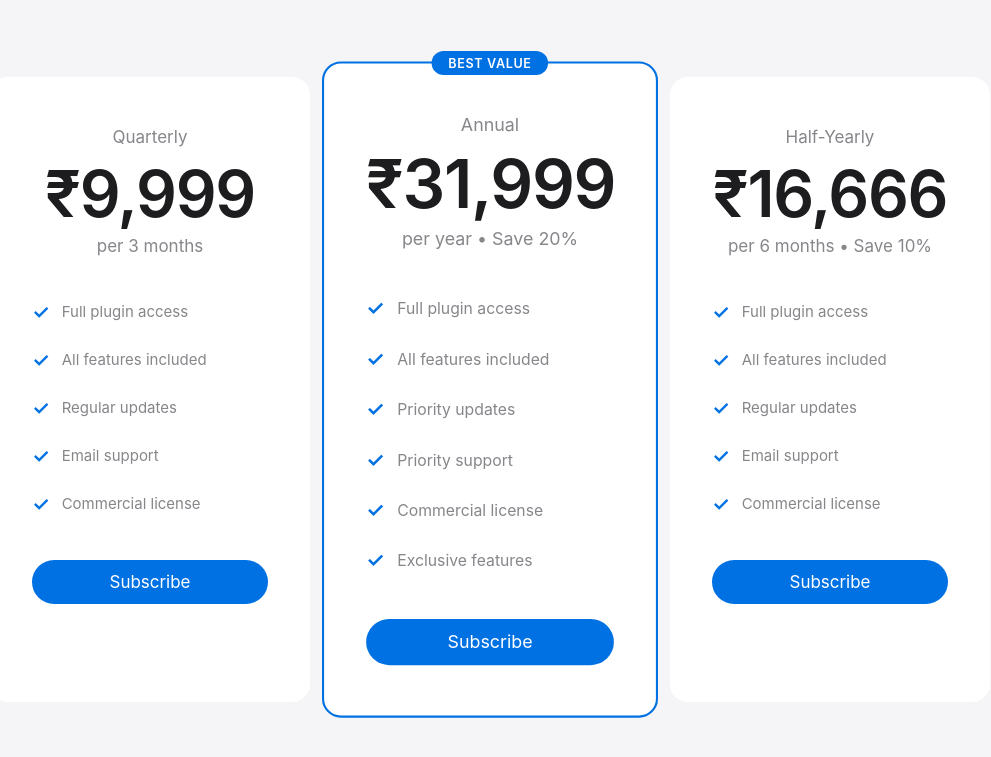
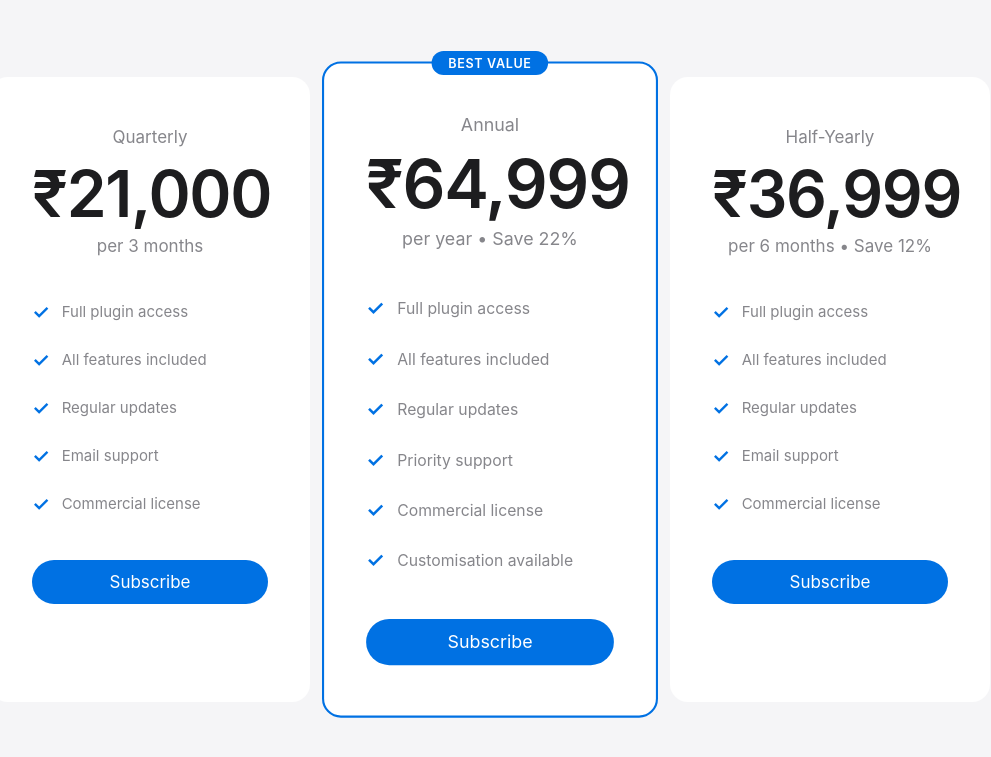
Before and after one commit to msh3d/mshchat, a plain HTML site: page plugin1.html in a window 1280 px wide. Shown: the part 2387-3144 px from the top of the page, without its empty margins (150-1141 px from the left). Drawn offline with Linux system fonts and the light colour scheme.

Commit message:
Update plugin1.html

```diff
--- a/plugin1.html
+++ b/plugin1.html
@@ -565,7 +565,7 @@
         <div class="pricing-grid">
             <div class="pricing-card">
                 <p class="pricing-period">Quarterly</p>
-                <div class="pricing-amount">₹9,999</div>
+                <div class="pricing-amount">₹21,000</div>
                 <p class="pricing-duration">per 3 months</p>
                 <ul class="pricing-features">
                     <li>Full plugin access</li>
@@ -580,23 +580,23 @@
             <div class="pricing-card featured">
                 <div class="pricing-badge">Best Value</div>
                 <p class="pricing-period">Annual</p>
-                <div class="pricing-amount">₹31,999</div>
-                <p class="pricing-duration">per year • Save 20%</p>
+                <div class="pricing-amount">₹64,999</div>
+                <p class="pricing-duration">per year • Save 22%</p>
                 <ul class="pricing-features">
                     <li>Full plugin access</li>
                     <li>All features included</li>
-                    <li>Priority updates</li>
+                    <li>Regular updates</li>
                     <li>Priority support</li>
                     <li>Commercial license</li>
-                    <li>Exclusive features</li>
+                    <li>Customisation available</li>
                 </ul>
                 <a href="mailto:msh3dstudio@gmail.com" class="btn-primary" style="width: 100%; display: block; text-align: center;">Subscribe</a>
             </div>
 
             <div class="pricing-card">
                 <p class="pricing-period">Half-Yearly</p>
-                <div class="pricing-amount">₹16,666</div>
-                <p class="pricing-duration">per 6 months • Save 10%</p>
+                <div class="pricing-amount">₹36,999</div>
+                <p class="pricing-duration">per 6 months • Save 12%</p>
                 <ul class="pricing-features">
                     <li>Full plugin access</li>
                     <li>All features included</li>
```
